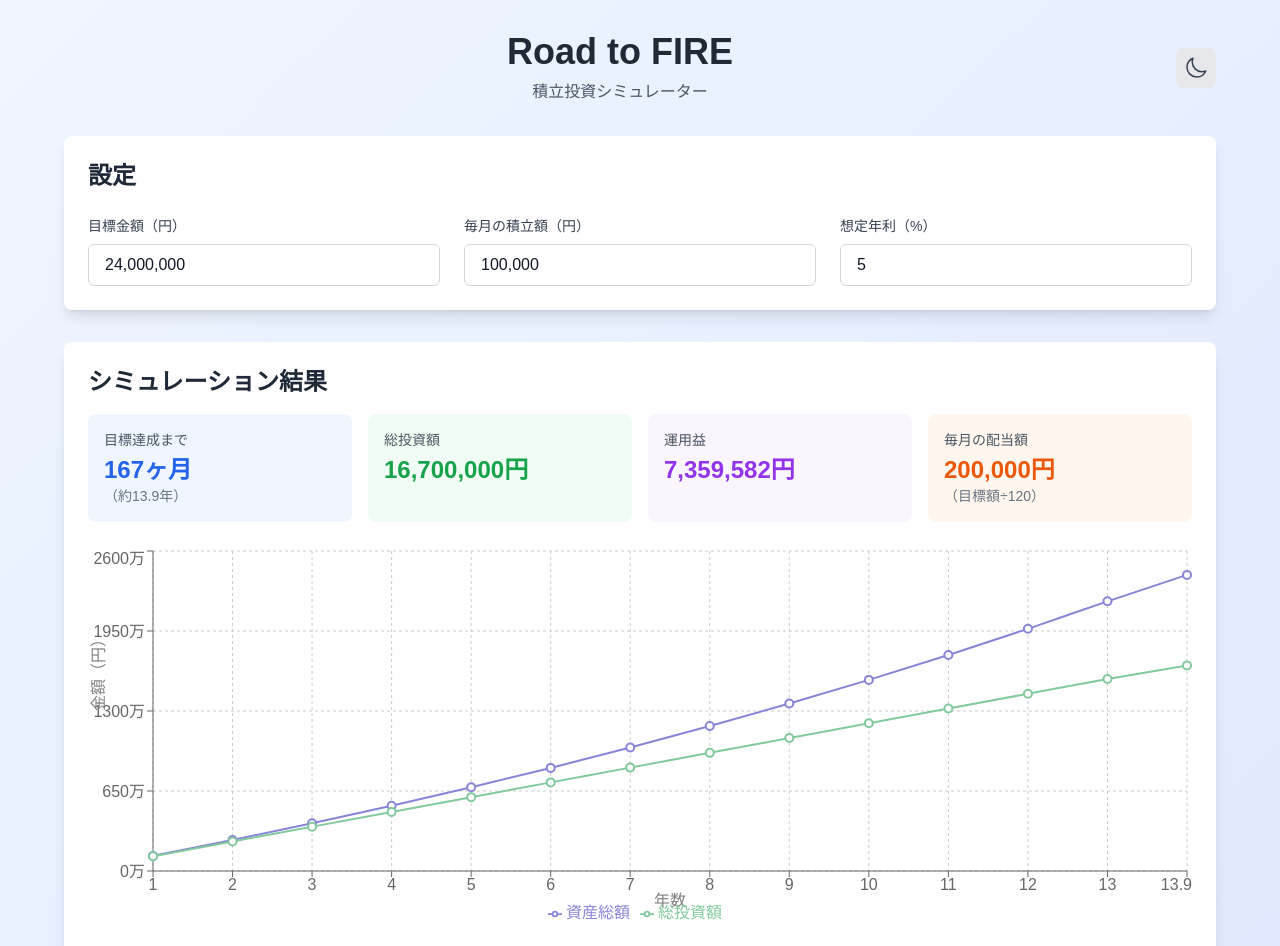
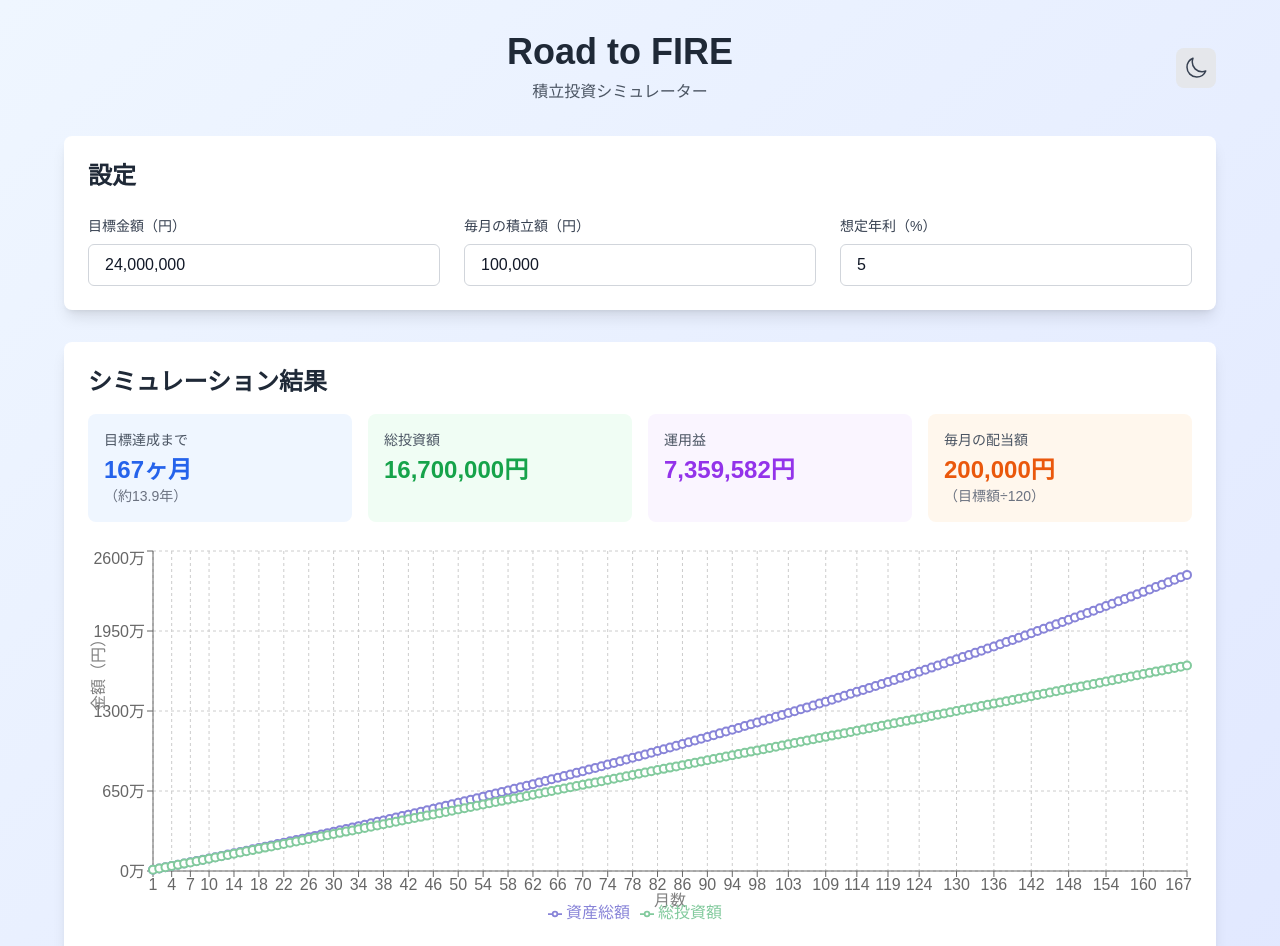
Before and after one commit to naofumi-fujii/road-to-fire, a Next.js app: page / in a window 1280 px wide. Shown: the top 946 px of the page. Built offline with nearby package versions, Linux system fonts and the light colour scheme.

Commit message:
グラフの横軸は年単位じゃなくて月単位にしたい (vibe-kanban 2a7c71c6)

```diff
--- a/app/page.tsx
+++ b/app/page.tsx
@@ -22,20 +22,9 @@ export default function Home() {
       currentAmount = currentAmount * (1 + monthlyReturn) + monthlyAmount;
       month++;
 
-      // 年ごとにデータポイントを追加
-      if (month % 12 === 0) {
-        data.push({
-          year: month / 12,
-          amount: Math.round(currentAmount),
-          contribution: monthlyAmount * month,
-        });
-      }
-    }
-
-    // 最後のポイントを追加（目標達成時）
-    if (month % 12 !== 0) {
+      // 毎月データポイントを追加
       data.push({
-        year: Math.round(month / 12 * 10) / 10,
+        month: month,
         amount: Math.round(currentAmount),
         contribution: monthlyAmount * month,
       });
@@ -158,8 +147,8 @@ export default function Home() {
               <LineChart data={simulationData.data}>
                 <CartesianGrid strokeDasharray="3 3" />
                 <XAxis
-                  dataKey="year"
-                  label={{ value: '年数', position: 'insideBottom', offset: -5 }}
+                  dataKey="month"
+                  label={{ value: '月数', position: 'insideBottom', offset: -5 }}
                 />
                 <YAxis
                   tickFormatter={(value) => `${(value / 10000).toFixed(0)}万`}
@@ -167,7 +156,7 @@ export default function Home() {
                 />
                 <Tooltip
                   formatter={(value: number) => `${value.toLocaleString()}円`}
-                  labelFormatter={(label) => `${label}年後`}
+                  labelFormatter={(label) => `${label}ヶ月後`}
                 />
                 <Legend />
                 <Line
```
